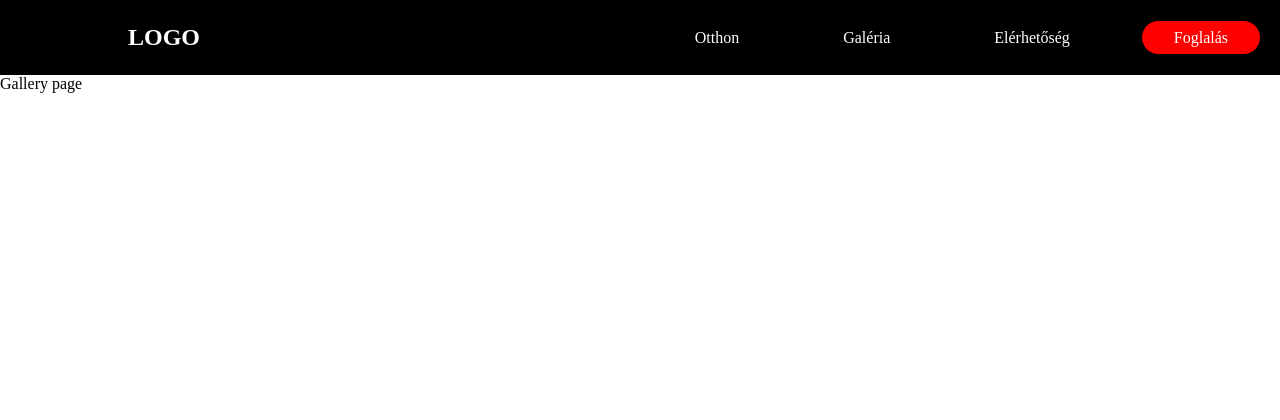
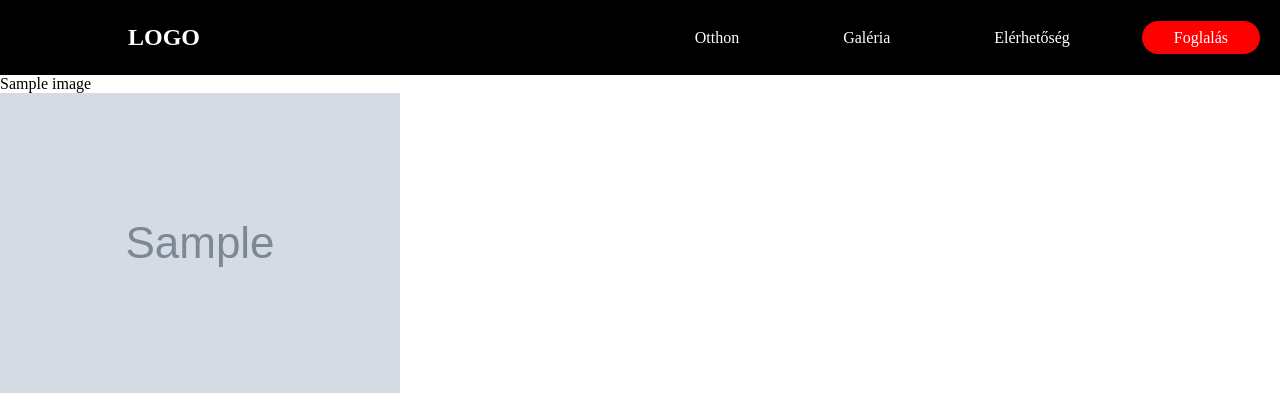
Before and after one commit to DarkMiclos/Prog2_projekt, a Django app: page /gallery/ in a window 1280 px wide. Shown: the top 420 px of the page. Run offline with Django 3.2, Linux system fonts and the light colour scheme; tables that the repository leaves empty hold one stand-in row (values such as "Sample post"); grey boxes marked "Sample" are stand-in pictures; style sheets or scripts are compiled from the project's sources.

Commit message:
Render images from database in gallery

```diff
--- a/pages/views.py
+++ b/pages/views.py
@@ -1,13 +1,18 @@
 from django.shortcuts import render
 from django.http import HttpResponse
 
+from .models import Image
 from payments.models import Product
 
 def home(request):
-    return render(request, "layouts/home.html", {})
+    return render(request, "layouts/home.html")
 
 def gallery(request):
-    return render(request, "layouts/gallery.html")
+    images = Image.objects.all()
+    data = {
+        'images': images
+    }
+    return render(request, "layouts/gallery.html", data)
 
 def contact(request):
     return render(request, "layouts/contact.html")
--- a/templates/layouts/gallery.html
+++ b/templates/layouts/gallery.html
@@ -1,6 +1,9 @@
 {% extends "./base.html" %}
 {% block content %}
 <div class="content">
-  Gallery page
+  {% for image in images %}
+  <p>{{ image.title }}</p>
+  <img src="/{{ image.image }}" alt="">
+  {% endfor %}
 </div>
 {% endblock content %}
```
